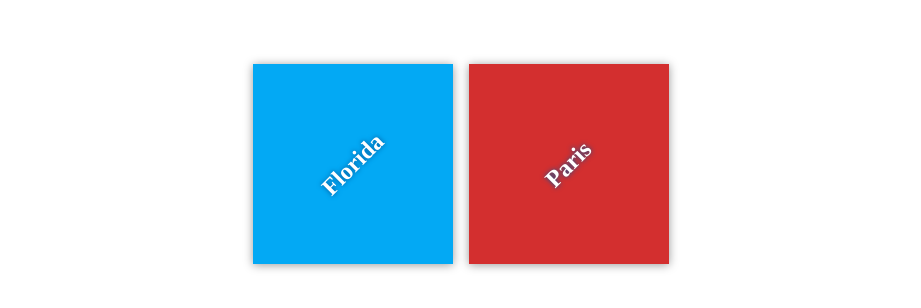
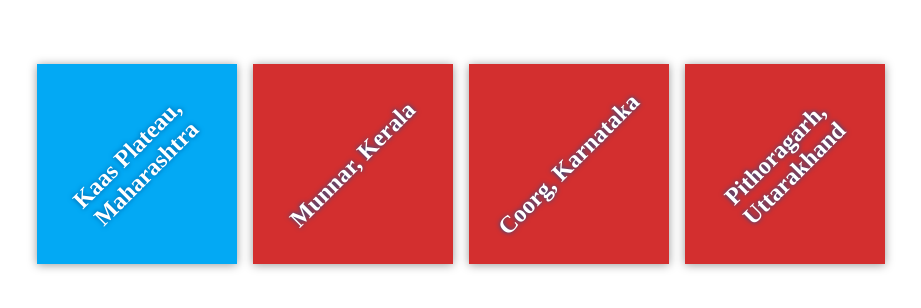
Before and after one commit to Saharalamp/my-travel-plans, a plain HTML site: page index.html in a window 1280 px wide. Shown: the part 236-544 px from the top of the page, without its empty margins (179-1100 px from the left). Drawn offline with Linux system fonts and the light colour scheme.

Commit message:
new roadmap for indian places

```diff
--- a/index.html
+++ b/index.html
@@ -11,11 +11,17 @@
     <div class="container">
         <div class="destination-container">
             <div class="destination" id="florida">
-                <h2>Florida</h2>
+                <h2>Kaas Plateau, Maharashtra</h2>
             </div>
 
             <div class="destination" id="paris">
-                <h2>Paris</h2>
+                <h2>Munnar, Kerala</h2>
+            </div>
+            <div class="destination" id="paris">
+                <h2>Coorg, Karnataka</h2>
+            </div>
+            <div class="destination" id="paris">
+                <h2>Pithoragarh, Uttarakhand</h2>
             </div>
         </div>
     </div>
```
